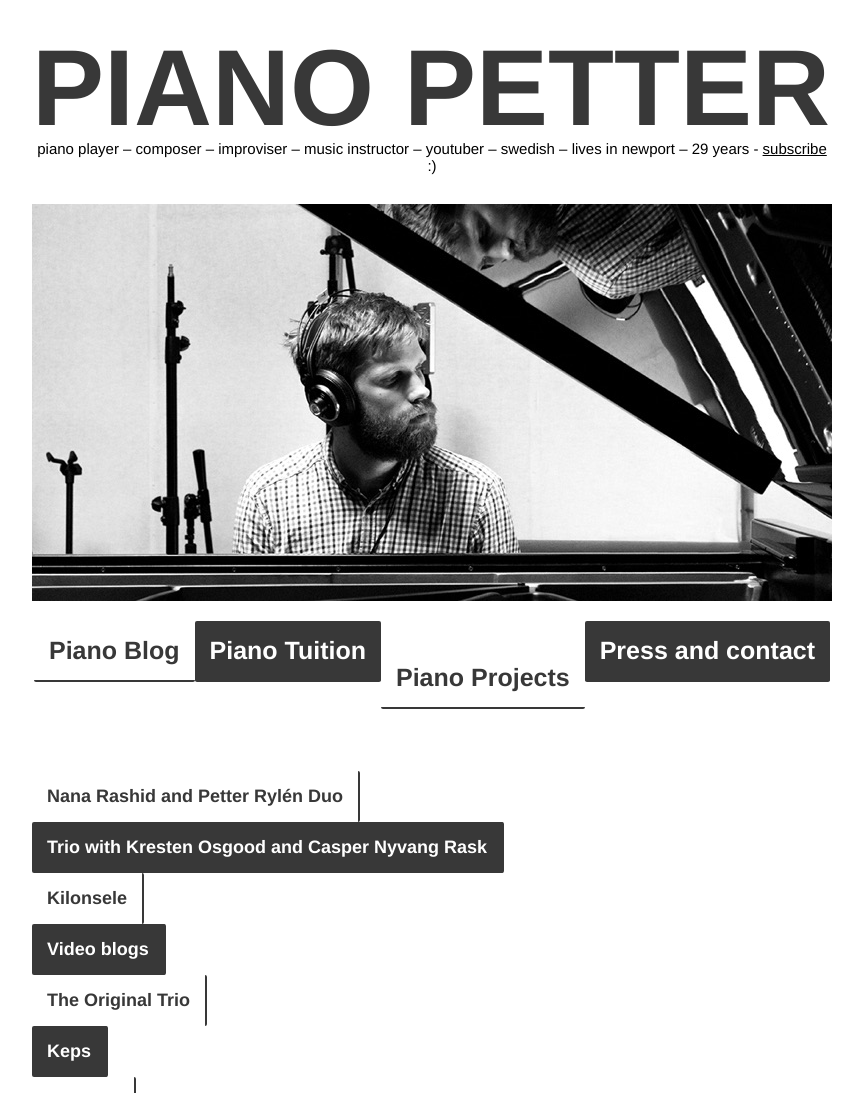
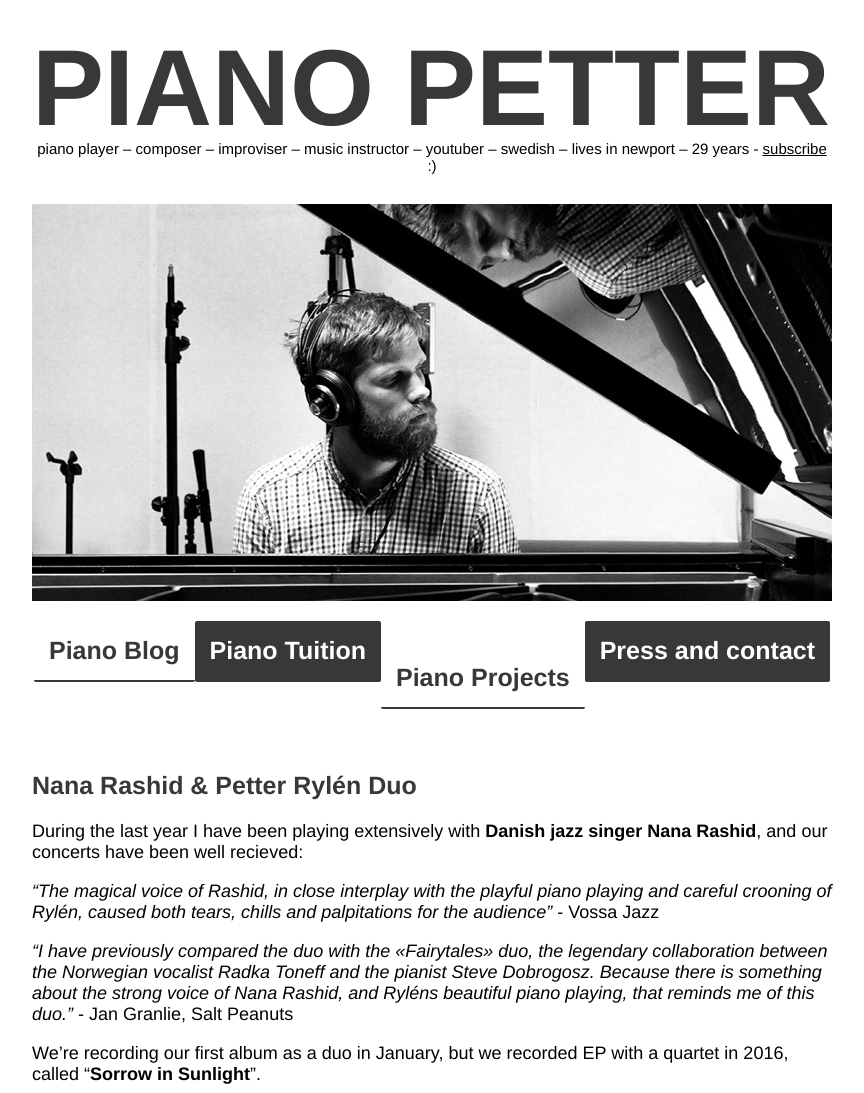
Before and after one commit to pletter/pianopetter.com, a Jekyll site: the page built from pianoprojects.markdown, in a window 1280 px wide. Shown: the top 1093 px of the page, without its empty margins (208-1072 px from the left). Built offline with Jekyll 4.4.1, drawn with Linux system fonts in a browser that asks for light colours.

Commit message:
fixed nav and spaces

```diff
--- a/_layouts/default.html
+++ b/_layouts/default.html
@@ -227,11 +227,10 @@
     }
 
     .blogpost {
-        margin-bottom:60px;
+        margin-bottom:120px;
     }
 
     .contactlink {
-        font-size:px;
         font-weight:700;
         margin:0px 0px;
         padding-right:10px;
@@ -269,7 +268,7 @@
         text-align:left;
     }
     .projectclass {
-        margin-bottom:60px;
+        margin-bottom:150px;
     }
 
     .nohorhover:hover {
@@ -351,7 +350,14 @@
         </div>
         <img src="/images/beard2.jpg" width="800">
 
-
+           <nav id="newnav">
+                          <ul id="flexnav">
+                              <a class="navbutton {% if page.title == nil %}active{% endif %}" href="/"><li class="colorett leftborder"><span class="navbuttontext">Piano Blog</span></li></a>
+                              <a class="navbutton {% if page.title == 'Piano Tuition' %}active{% endif %}" href="/pianotuition"><li class="colortva"><span class="navbuttontext whitetext">Piano Tuition</span></li></a>
+                              <a class="navbutton {% if page.title == 'Piano Projects' %}active{% endif %}" href="/pianoprojects"><li class="colorfem"><span class="navbuttontext">Piano Projects</span></li></a>
+                              <a class="navbutton {% if page.title == 'Press and Contact' %}active{% endif %}" href="/contactandpress"><li class="colorfyra"><span class="navbuttontext whitetext">Press and contact</span></li></a>
+                          </ul>
+                      </nav>
 
 
 
--- a/pianoprojects.markdown
+++ b/pianoprojects.markdown
@@ -2,33 +2,10 @@
 title: Piano Projects
 ---
 
-<nav id="newnav">
-               <ul id="flexnav">
-                   <a class="navbutton " href="/"><li class="colorett leftborder"><span class="navbuttontext">Piano Blog</span></li></a>
-                   <a class="navbutton " href="/pianotuition"><li class="colortva"><span class="navbuttontext whitetext">Piano Tuition</span></li></a>
-                   <a class="navbutton active" href="/pianoprojects"><li class="colorfem"><span class="navbuttontext">Piano Projects</span></li></a>
-                   <a class="navbutton" href="/contactandpress"><li class="colorfyra"><span class="navbuttontext whitetext">Press and contact</span></li></a>
-               </ul>
-           </nav>
-
-<h2></h2>
-<div id="tableofcontents">
-<ul class="contentsul">
-
-    <a class="navbutton nohorhover" href="/pianoprojects/#nana"><li class="projectli colortett ">Nana Rashid and Petter Rylén Duo</li> </a>
-    <a class="navbutton nohorhover" href="/pianoprojects/#trio"><li class="projectli colortva whitetext ">Trio with Kresten Osgood and Casper Nyvang Rask</li></a>
-    <a class="navbutton nohorhover" href="/pianoprojects/#kilonsele"><li class="projectli colorett  ">Kilonsele</li></a>
-    <a class="navbutton nohorhover" href="/pianoprojects/#videoblogs"><li class="projectli colortva whitetext">Video blogs</li></a>
-    <a class="navbutton nohorhover" href="/pianoprojects/#original"><li class="projectli colorett ">The Original Trio</li></a>
-    <a class="navbutton nohorhover" href="/pianoprojects/#keps"><li class="projectli colortva whitetext">Keps</li></a>
-    <a class="navbutton nohorhover" href="/pianoprojects/#random"><li class="projectli colorett">Random</li></a>
-</ul>
-</div>
-
 <div id="projectavsnitt">
 
 <div class="projectclass" id="nana">
-    <h2>Nana Rashid & Petter Rylén Duo</h2>
+<h2>Nana Rashid & Petter Rylén Duo</h2>
 <div markdown="1">
 During the last year I have been playing extensively with <strong>Danish jazz singer Nana Rashid</strong>, and our concerts have been well recieved:
 
```
Also changed, not shown: contactandpress.markdown (+0 -8 lines), index.markdown (+1 -8 lines), pianotuition.markdown (+0 -8 lines), 9 other files.
